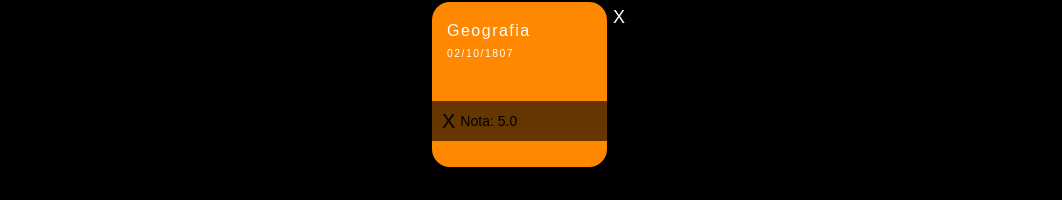
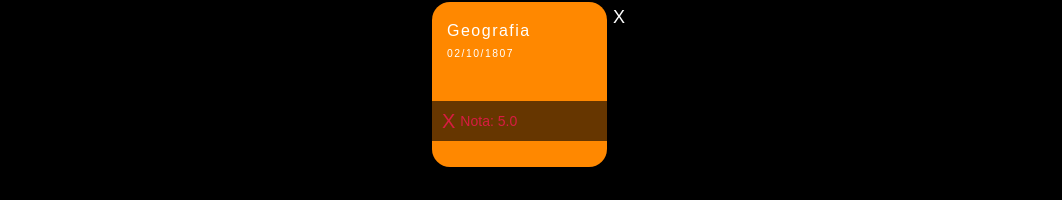
Before and after one commit to FreymundDeveloper/Note-Record, a React (Create React App) app in the folder frontend/: page / in a window 1280 px wide. Shown: the part 110-310 px from the top of the page, without its empty margins (109-1171 px from the left). Built offline with nearby package versions, Linux system fonts and the light colour scheme.

Commit message:
ContainerNote Color Flow

```diff
--- a/frontend/src/components/Container/ContainerNote.tsx
+++ b/frontend/src/components/Container/ContainerNote.tsx
@@ -11,15 +11,27 @@ interface ContainerNoteProps {
 }
 
 export const ContainerNote: React.FC<ContainerNoteProps> = ({ title, theme, note }) => {
+    const noteValue = parseFloat(note);
+
+    let noteColor = '';
+    if (note === '' || isNaN(noteValue)) {
+        noteColor = '#fff';
+        note = '?';
+    }
+    else if (noteValue >= 0 && noteValue < 6) noteColor = '#d81c41';
+    else if (noteValue >= 6 && noteValue < 8) noteColor = '#FFD700';
+    else if (noteValue >= 8 && noteValue <= 10) noteColor = '#ADFF2F';
+
+
     return (
-        <NoteContainerStyled title={title} theme={theme}>
-            <NoteIcon>X</NoteIcon>
-            <NoteLabel>Nota: {note}</NoteLabel>
+        <NoteContainerStyled title={title} theme={theme} noteColor={noteColor}>
+            <NoteIcon color={noteColor}>X</NoteIcon>
+            <NoteLabel color={noteColor}>Nota: {note}</NoteLabel>
         </NoteContainerStyled>
     );
 };
 
-const NoteContainerStyled = styled.div<{ title: string; theme: ThemeType }>`
+const NoteContainerStyled = styled.div<{ title: string; theme: ThemeType; noteColor: string }>`
   display: flex;
   align-items: center;
   background-color: ${(props) => darken(0.3, getCardColor(props.title, props.theme))};
@@ -27,12 +39,14 @@ const NoteContainerStyled = styled.div<{ title: string; theme: ThemeType }>`
   height: 40px;
 `;
 
-const NoteIcon = styled.span`
+const NoteIcon = styled.span<{ color: string }>`
   font-size: 20px;
   margin-left: 10px;
   margin-right: 5px;
+  color: ${(props) => props.color};
 `;
 
-const NoteLabel = styled.div`
+const NoteLabel = styled.div<{ color: string }>`
   font-size: 14px;
+  color: ${(props) => props.color};
 `;
```
Lines whose indentation alone changed are shown as unchanged.
